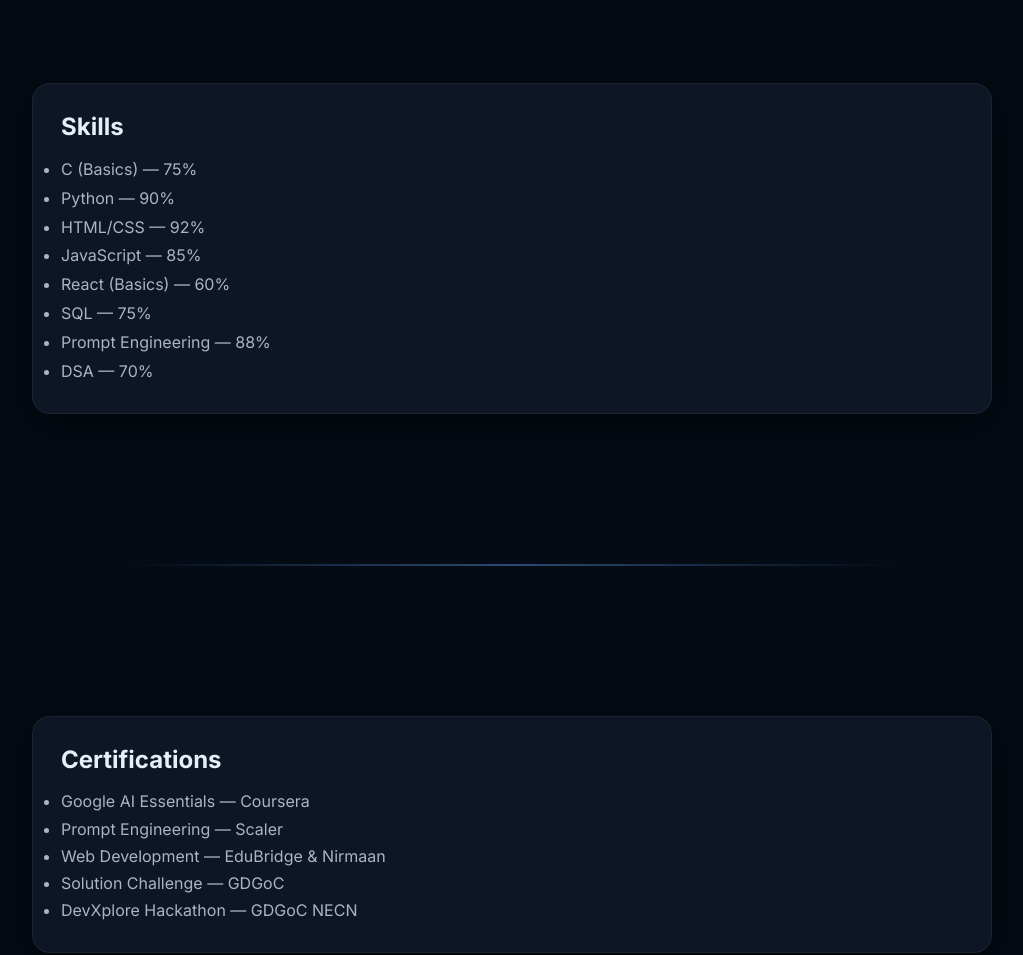
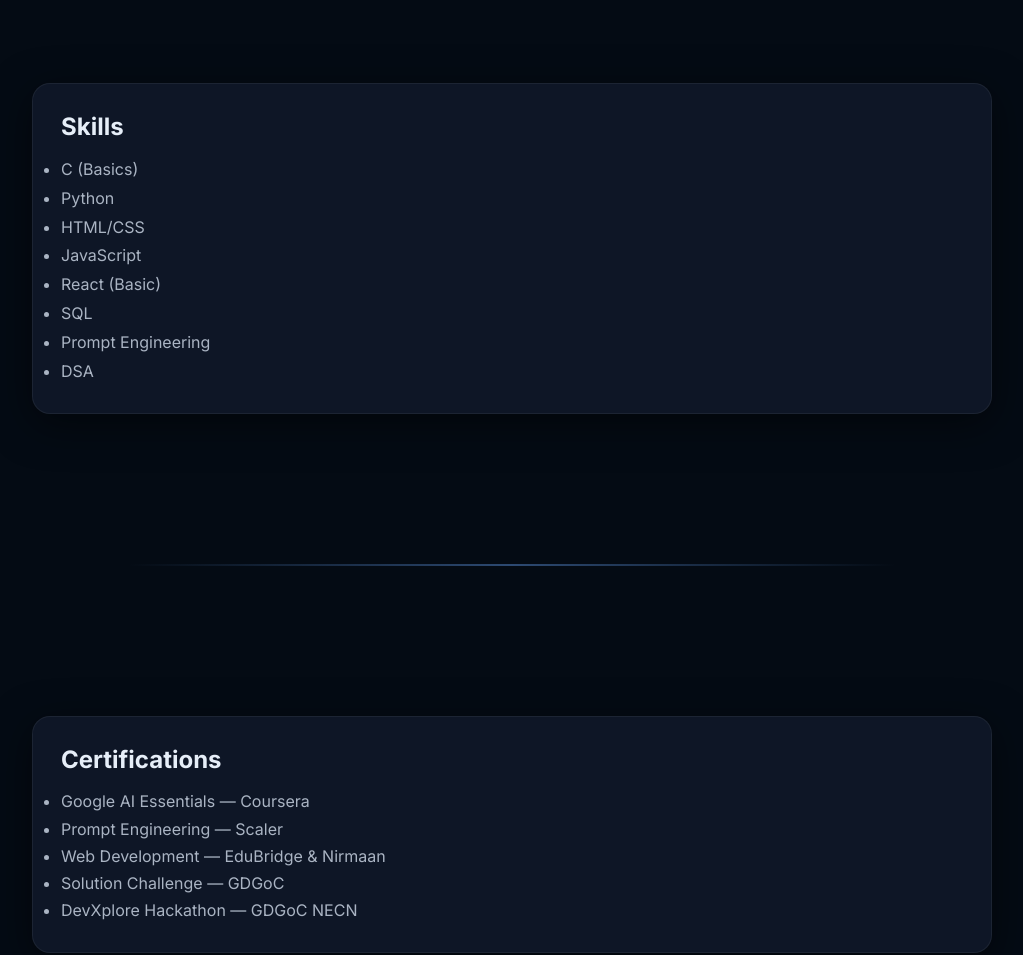
Before and after one commit to PavanKumar111111/Portfolio, a plain HTML site: page index.html in a window 1280 px wide. Shown: the part 3118-4073 px from the top of the page, without its empty margins (128-1151 px from the left). Drawn offline with Linux system fonts and the light colour scheme.

Commit message:
Update skills list to remove proficiency percentages
Removed skill proficiency percentages from the skills list.

```diff
--- a/index.html
+++ b/index.html
@@ -183,14 +183,14 @@
   <div class="card">
     <h2>Skills</h2>
     <ul style="margin-top:14px;line-height:1.8;color:var(--muted)">
-      <li>C (Basics) — 75%</li>
-      <li>Python — 90%</li>
-      <li>HTML/CSS — 92%</li>
-      <li>JavaScript — 85%</li>
-      <li>React (Basics) — 60%</li>
-      <li>SQL — 75%</li>
-      <li>Prompt Engineering — 88%</li>
-      <li>DSA — 70%</li>
+      <li>C (Basics)</li>
+      <li>Python</li>
+      <li>HTML/CSS</li>
+      <li>JavaScript</li>
+      <li>React (Basic)</li>
+      <li>SQL </li>
+      <li>Prompt Engineering </li>
+      <li>DSA </li>
     </ul>
   </div>
 </section>
```
